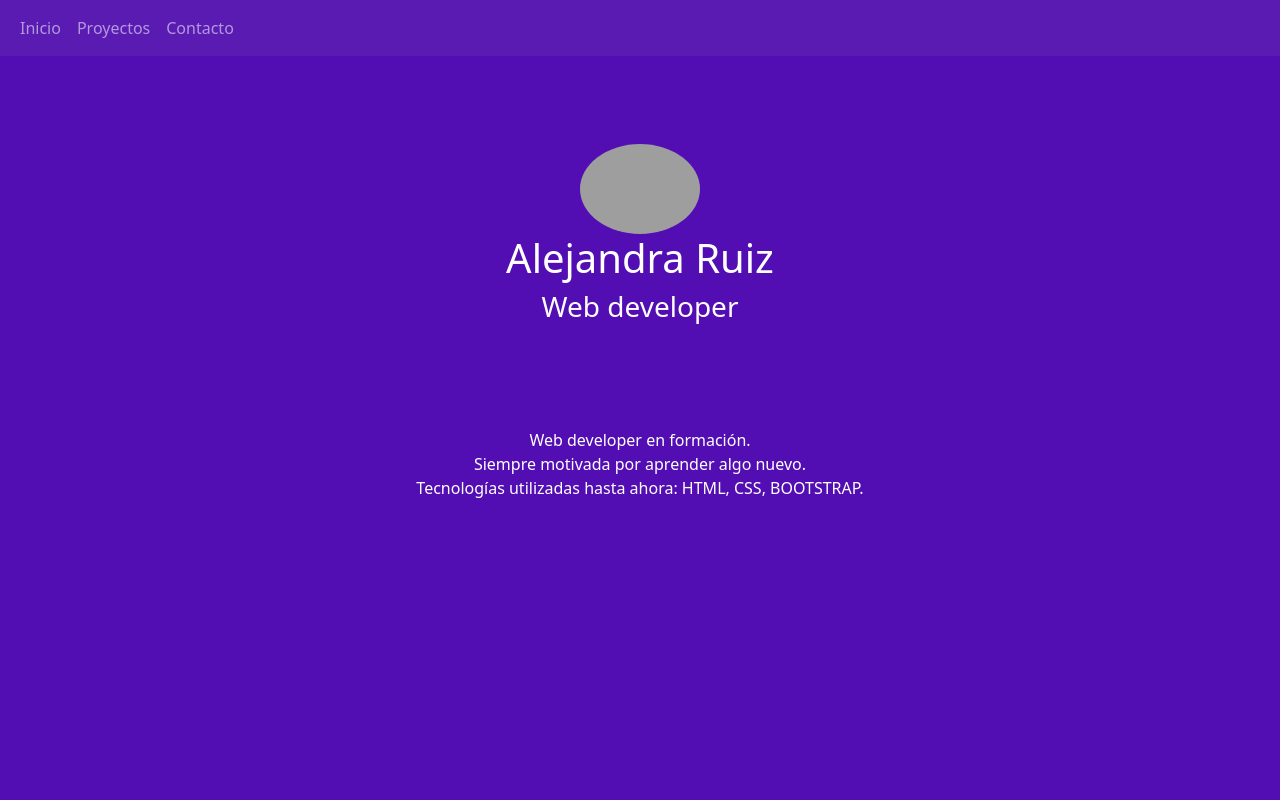
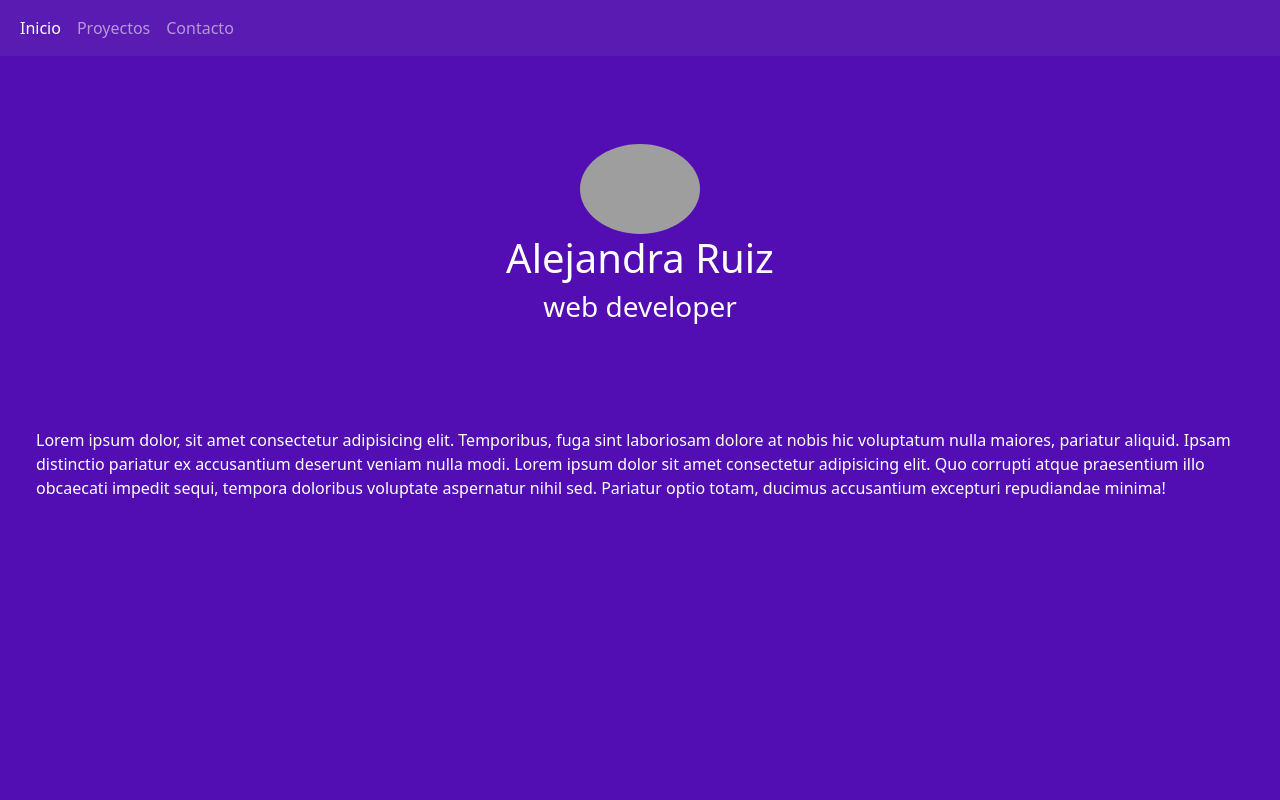
Before and after one commit to AlejandraRuizP/Modulo1, a plain HTML site: page index.html in a window 1280 px wide. Shown: the top 800 px of the page. Drawn offline with nearby package versions, Linux system fonts and the light colour scheme; grey boxes are pictures that could not be loaded.

Commit message:
Add files via upload

```diff
--- a/index.html
+++ b/index.html
@@ -19,8 +19,7 @@
           </button>
           <div class="collapse navbar-collapse" id="navbarNavAltMarkup">
             <div class="navbar-nav">
-
-              <a class="nav-link" href="#inicio">Inicio</a>
+              <a class="nav-link active" aria-current="page" href="inicio">Inicio</a>
               <a class="nav-link" href="#proyectos">Proyectos</a>
               <a class="nav-link" href="#contacto">Contacto</a>
 
@@ -35,16 +34,16 @@
           <div class="col-auto p-5 text-center">
             <img src="img/foto1.jpg" class="foto" alt="">
             <h1>Alejandra Ruiz</h1>
-            <h3>Web developer</h3>
+            <h3>web developer</h3>
           </div>
 
 
         </div>
       </div>
-      <div class="row justify-content-center align-items-center p-5 text-center">
-        <p>Web developer en formación. <br>
-           Siempre motivada por aprender algo nuevo. <br>
-          Tecnologías utilizadas hasta ahora: HTML, CSS, BOOTSTRAP. </p>
+      <div class="row justify-content-center align-items-center p-5">
+        Lorem ipsum dolor, sit amet consectetur adipisicing elit. Temporibus, fuga sint laboriosam dolore at nobis hic voluptatum nulla maiores, pariatur aliquid. Ipsam distinctio pariatur ex accusantium deserunt veniam nulla modi.
+        Lorem ipsum dolor sit amet consectetur adipisicing elit. Quo corrupti atque praesentium illo obcaecati impedit sequi, tempora doloribus voluptate aspernatur nihil sed. Pariatur optio totam, ducimus accusantium excepturi repudiandae minima!
+
       </div>
 
 
@@ -214,6 +213,9 @@
     </div>
 
 
+
+
+
     <!-- JavaScript Bundle with Popper -->
 <script src="https://cdn.jsdelivr.net/npm/bootstrap@5.1.3/dist/js/bootstrap.bundle.min.js" integrity="sha384-ka7Sk0Gln4gmtz2MlQnikT1wXgYsOg+OMhuP+IlRH9sENBO0LRn5q+8nbTov4+1p" crossorigin="anonymous"></script>
 </body>
```
